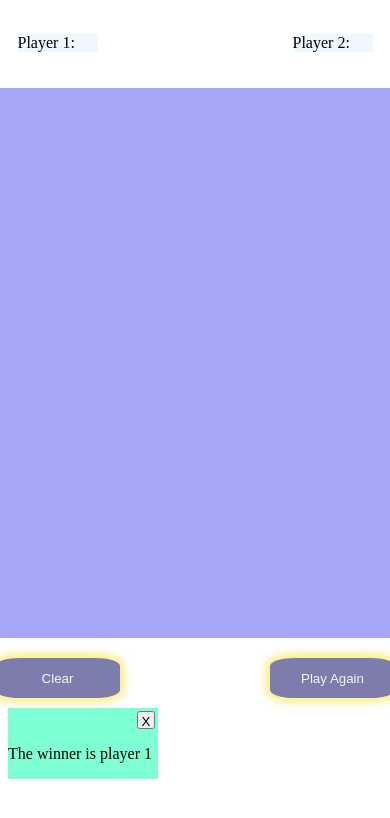
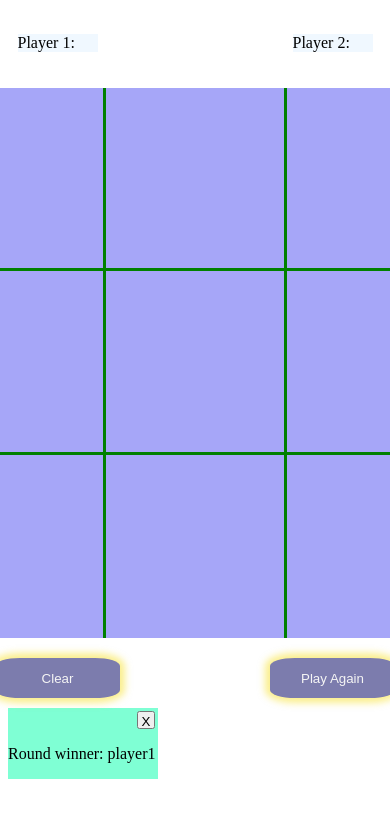
Before and after one commit to hs0774/tictactoe, a plain HTML site: page index.html in a window 390 px wide. Shown: the top 818 px of the page. Drawn offline with Linux system fonts and the light colour scheme.

Commit message:
fixed board sizing and added lines,designing is mostly done now i have to use js to make it responsive

```diff
--- a/index.html
+++ b/index.html
@@ -15,17 +15,21 @@
             <p class="p2">Player 2:</p>
         </div>
         <div class="toe">
-            <div class="tac">
-                <div class="tic" id="0"></div>
-                <div class="tic" id="1"></div>
-                <div class="tic" id="2"></div>
-                <div class="tic" id="3"></div>
-                <div class="tic" id="4"></div>
-                <div class="tic" id="5"></div>
-                <div class="tic" id="6"></div>
-                <div class="tic" id="7"></div>
-                <div class="tic" id="8"></div>
-            </div>
+                <div class="tac1">
+                <div class="tic" id="zero"></div>
+                <div class="tic" id="one"></div>
+                <div class="tic" id="two"></div>
+                </div>
+                <div class="tac2">
+                <div class="tic" id="three"></div>
+                <div class="tic" id="four"></div>
+                <div class="tic" id="five"></div>
+                </div>
+                <div class="tac3">
+                <div class="tic" id="six"></div>
+                <div class="tic" id="seven"></div>
+                <div class="tic" id="eight"></div>
+                </div>
         </div>
         <div class="bottom-buttons">
             <button class="clear">Clear</button>
@@ -36,7 +40,7 @@
         <div class="corner">
         <button class="x">X</button>
         </div>
-        <p>The winner is player 1</p>
+        <p>Round winner: player1</p>
     </div>
 </body>
 </html>
--- a/style.css
+++ b/style.css
@@ -10,21 +10,24 @@
     width: 550px;
     justify-content: space-around;
 }
-.tac{
-    display: grid;
-    background-color: rgb(166, 166, 248);
-    grid-template-columns: repeat(3,1fr);
-    grid-template-rows: repeat(3,1fr);
+.toe{
     height: 550px;
     width: 550px;
-    justify-content: center;
-    align-items: center;
+    display: grid;
+    grid-template-rows: repeat(3,1fr);
+    background-color: rgb(166, 166, 248);
 }
-.tic{
-    display: flex;
-    justify-content: center;
-    height: 600px;
-    align-items: center;
+.tac1,.tac2,.tac3{
+    display: grid;
+    grid-template-columns: repeat(3,1fr);
+}
+
+#one,#four,#seven {
+    border-left: solid 3px green;
+    border-right: solid 3px green;
+}
+#zero,#one,#two,#three,#four,#five{
+    border-bottom: solid 3px green;
 }
 .bottom-buttons{
     display: flex;
@@ -65,9 +68,7 @@
 }
 
 /*calculator html
-have a div underneath with two buttons
-one is a clear button, and and another is play again
-a div on top with two players
+tic tac toe grid
 an updated score per game
 
 
```
